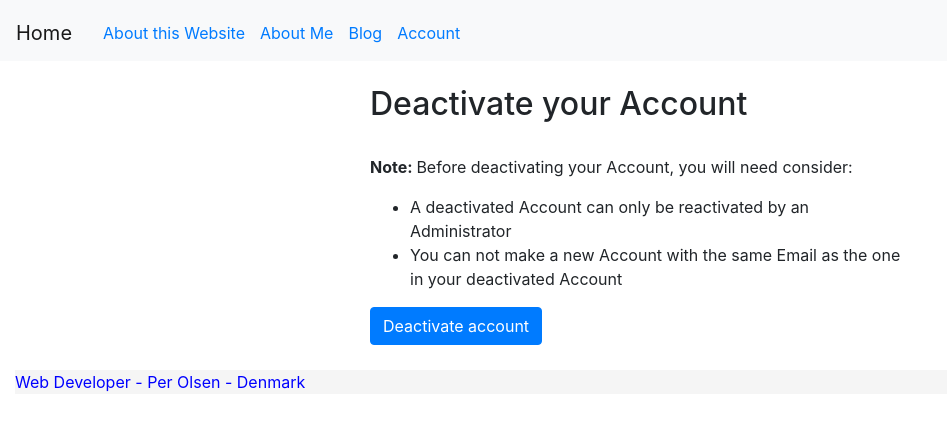
After one commit to persteenolsen/django-starter-three, a Django app: page /deactivate-account/ in a window 1280 px wide. The commit adds this page. Shown: the top 431 px of the page, without its empty margins (0-947 px from the left). Run offline with Django 5.2, Linux system fonts and the light colour scheme; some libraries are stand-ins or nearby versions.

Commit message:
A User can Deactivate own Account

```diff
--- a/starterthree/urls.py
+++ b/starterthree/urls.py
@@ -9,6 +9,8 @@ from starterthree.views import me
 
 from starterthree.views import blog
 
+from starterthree.views import remove_account
+
 urlpatterns = [
 
     path('', index),
@@ -18,4 +20,6 @@ urlpatterns = [
     path('me', me),
 
     path('blog', blog),
+
+    path('remove-account', remove_account, name='remove_account'),
 ]
--- a/templates/about.html
+++ b/templates/about.html
@@ -102,8 +102,12 @@
                         Change Password when logged in
                     </li>
 
-                     <li>
+                    <li>
                         Manage Email when logged in
+                    </li>
+
+                    <li>
+                        Deactivate own Account when logged in
                     </li>
 
                     <li>
--- a/templates/profile.html
+++ b/templates/profile.html
@@ -50,6 +50,7 @@
           {% if user.is_authenticated %}
            <li><a href="{% url 'account_change_password' %}">Change Password</a></li>
            <li><a href="{% url 'account_email' %}">Manage Email</a></li>
+           <li><a href="/deactivate-account">Deactivate your Account</a></li>
           {% endif %}
           <li><a href="{% url 'account_reset_password' %}">Reset Password</a></li>
         </ul>
--- /dev/null
+++ b/templates/remove_account.html
@@ -0,0 +1,55 @@
+<!-- templates/account/login.html -->
+<!DOCTYPE html>
+
+<html lang="en">
+
+<head>
+
+    {% include "head.html" %}
+
+    <meta name="description" content="Description of this Python and Django Website">
+    <title>Deactivate your Account</title>
+
+
+
+</head>
+
+<body>
+
+    {% include "bootstrap.html" %}
+    {% include "navbar.html" %}
+
+
+    <div class="container">
+        <div class="row">
+            <div class="col-sm-6 offset-sm-3">
+
+                <br />
+
+                <h2>Deactivate your Account</h2><br />
+
+                <p><b>Note: </b>Before deactivating your Account, you will need consider:</p>
+
+                <ul>
+
+                    <li>A deactivated Account can only be reactivated by an Administrator</li>
+                    <li>You can not make a new Account with the same Email as the one in your deactivated Account</li>
+                </ul>
+
+
+                <form method="post" action="{% url 'remove_account' %}">
+                    {% csrf_token %}
+                    <button class="btn btn-primary" type="submit">Deactivate account</button>
+                </form>
+
+
+            </div>
+        </div>
+    </div>
+
+
+    {% include "footer.html" %}
+
+</body>
+
+</html>
--- a/vercel_app/urls.py
+++ b/vercel_app/urls.py
@@ -19,12 +19,16 @@ from django.urls import path, include
 from django.views.generic import TemplateView  # new
 
 urlpatterns = [
+
     path('admin/', admin.site.urls),
+
     path('', include('starterthree.urls')),
 
     path("accounts/", include("allauth.urls")),  # new
 
     path("profile/", TemplateView.as_view(template_name="profile.html")),  # new
+
+    path("deactivate-account/", TemplateView.as_view(template_name="remove_account.html")),  # new
 
     # 14-08-2025 - Disable the below old code due to Review
     # path("accounts/password/reset/", TemplateView.as_view(template_name="passwordresetform.html")),  # new
```
Also changed, not shown: starterthree/views.py (+32 -0 lines), README.md.
